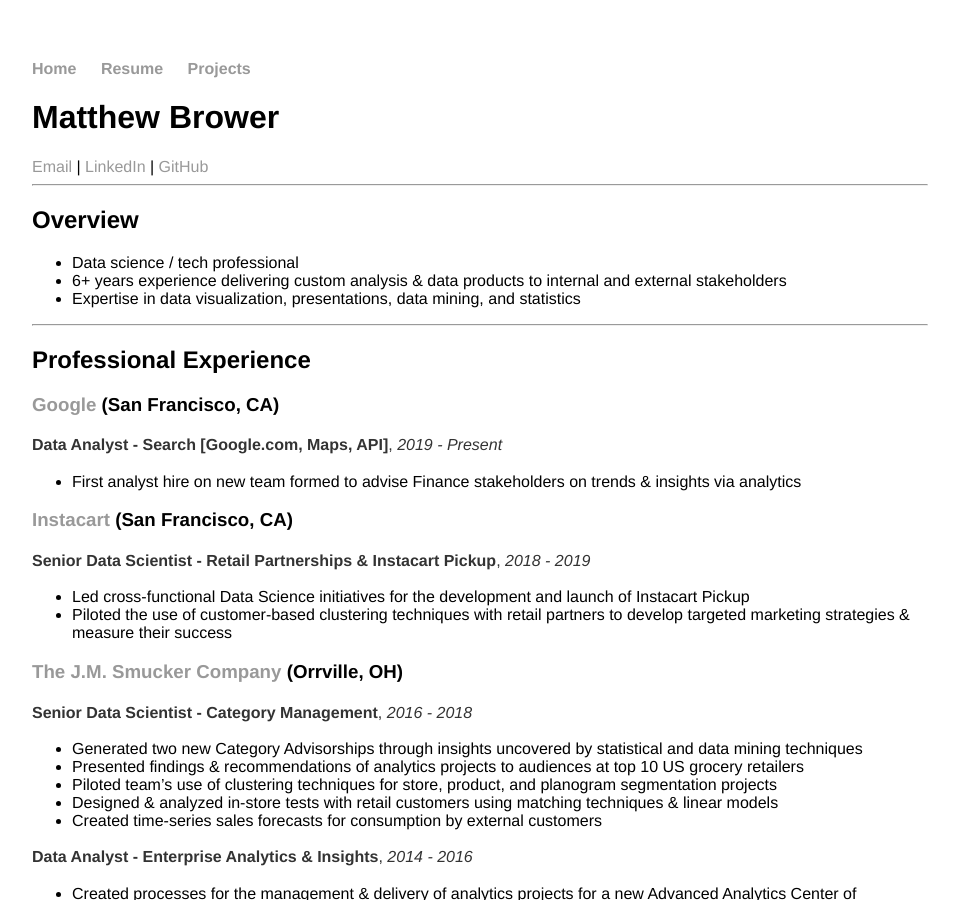
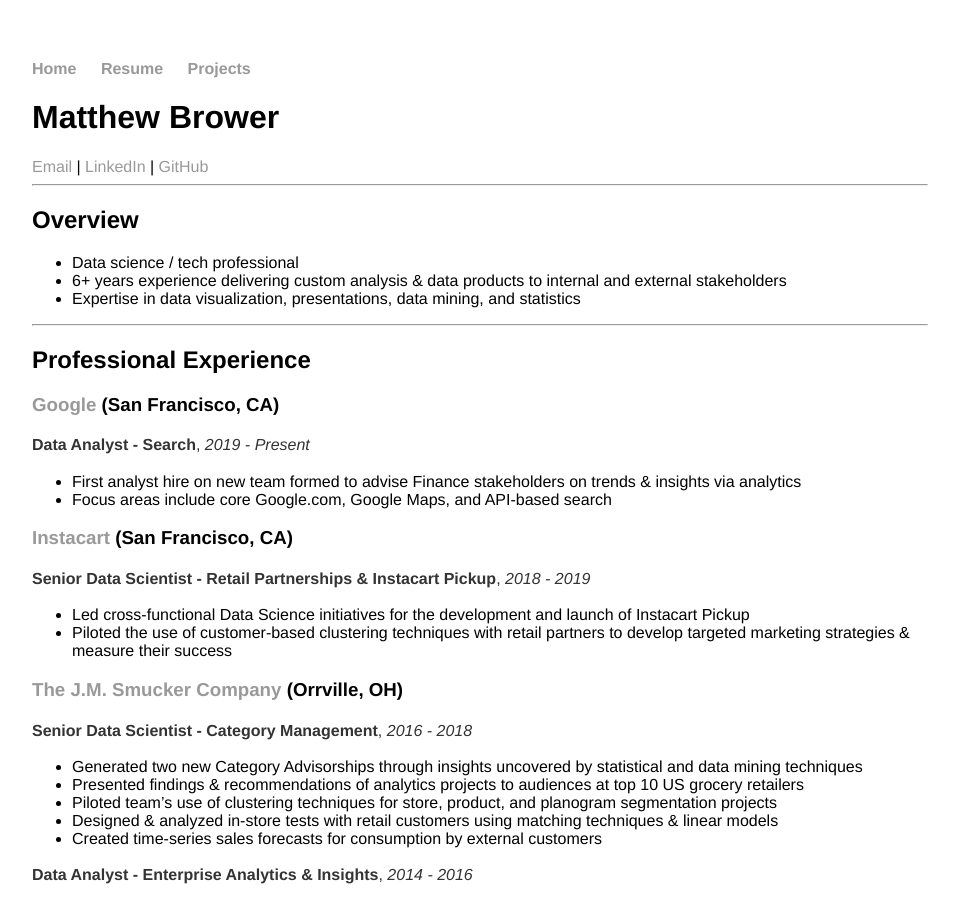
Before and after one commit to MatthewBrower/matthewbrower.github.io, a Jekyll site: the page built from resume/index.md, in a window 1280 px wide and 900 px high. Shown: the whole window, without its empty margins (160-1119 px from the left). Built offline with Jekyll 4.4.1, drawn with Linux system fonts in a browser that asks for light colours.

Commit message:
Update index.md

```diff
--- a/resume/index.md
+++ b/resume/index.md
@@ -22,8 +22,9 @@
 ## Professional Experience
 
 ### [Google](https://www.google.com) (San Francisco, CA)
-__Data Analyst - Search [Google.com, Maps, API]__, _2019 - Present_
+__Data Analyst - Search__, _2019 - Present_
 - First analyst hire on new team formed to advise Finance stakeholders on trends & insights via analytics
+- Focus areas include core Google.com, Google Maps, and API-based search
 
 ### [Instacart](https://www.instacart.com/) (San Francisco, CA)
 __Senior Data Scientist - Retail Partnerships & Instacart Pickup__, _2018 - 2019_
```
